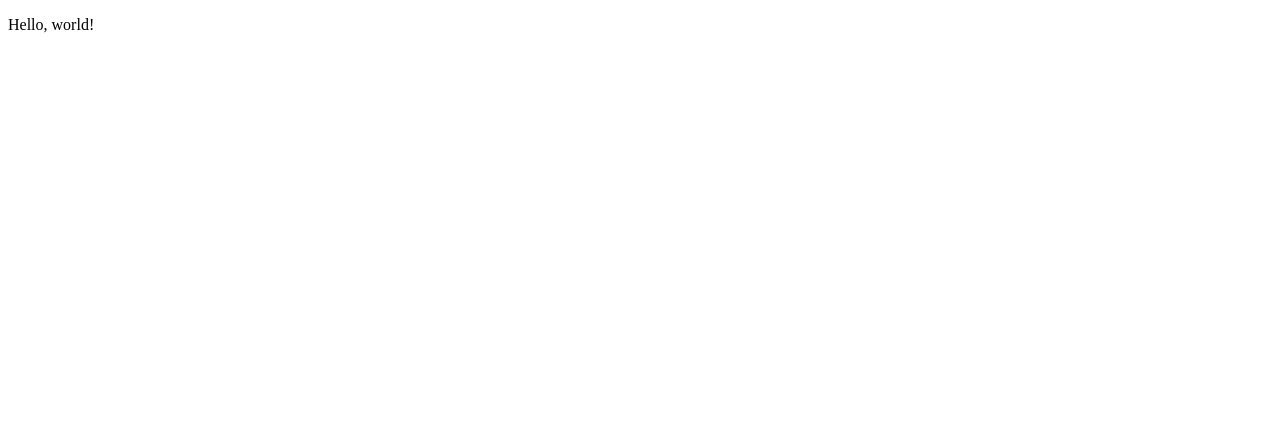
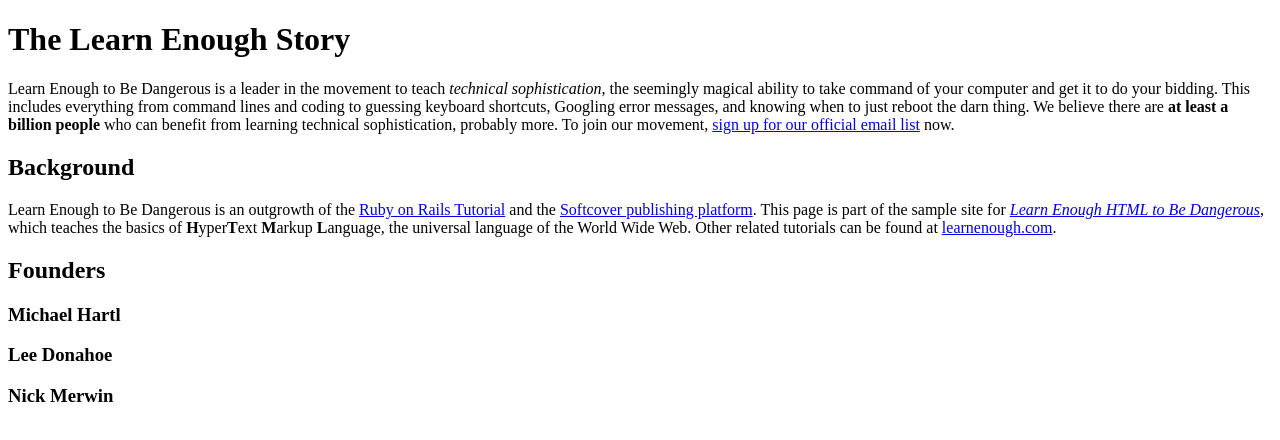
Before and after one commit to viper941/sample_website, a plain HTML site: page index.html in a window 1280 px wide. Drawn offline with Linux system fonts and the light colour scheme.

Commit message:
Add background

```diff
--- a/index.html
+++ b/index.html
@@ -1,10 +1,42 @@
 <!DOCTYPE html>
 <html>
   <head>
-    <title>Page Title</title>
+    <title>Learn Enough to Be Dangerous</title>
     <meta charset="utf-8">
   </head>
   <body>
-    <p>Hello, world!</p>
-  </body>
+
+    <h1>The Learn Enough Story</h1>
+    <p>
+      Learn Enough to Be Dangerous is a leader in the movement to teach<em>
+      technical sophistication</em>, the seemingly magical ability to take
+      command of your computer and get it to do your bidding. This includes
+      everything from command lines and coding to guessing keyboard shortcuts,
+      Googling error messages, and knowing when to just reboot the darn thing.
+      We believe there are <strong>at least a billion people</strong> who can benefit from
+      learning technical sophistication, probably more. To join our
+      movement, <a href="http://learnenough.com/email">sign up for our official email list</a> now.
+    </p>
+
+    <h2>Background</h2>
+    <p>
+          Learn Enough to Be Dangerous is an outgrowth of the
+          <a href="http://railstutorial.org/">Ruby on Rails Tutorial</a> and the
+          <a href="http://www.softcover.io/">Softcover publishing platform</a>.
+          This page is part of the sample site for
+          <a href="http://learnenough.com/html-tutorial"><em>Learn Enough HTML to
+          Be Dangerous</em></a>, which teaches the basics of
+          <strong>H</strong>yper<strong>T</strong>ext <strong>M</strong>arkup
+          <strong>L</strong>anguage, the universal language of the World Wide Web.
+          Other related tutorials can be found at
+          <a href="http://learnenough.com/">learnenough.com</a>.
+        </p>
+    <h2>Founders</h2>
+
+    <h3>Michael Hartl</h3>
+
+    <h3>Lee Donahoe</h3>
+
+    <h3>Nick Merwin</h3>
+      </body>
 </html>
```
